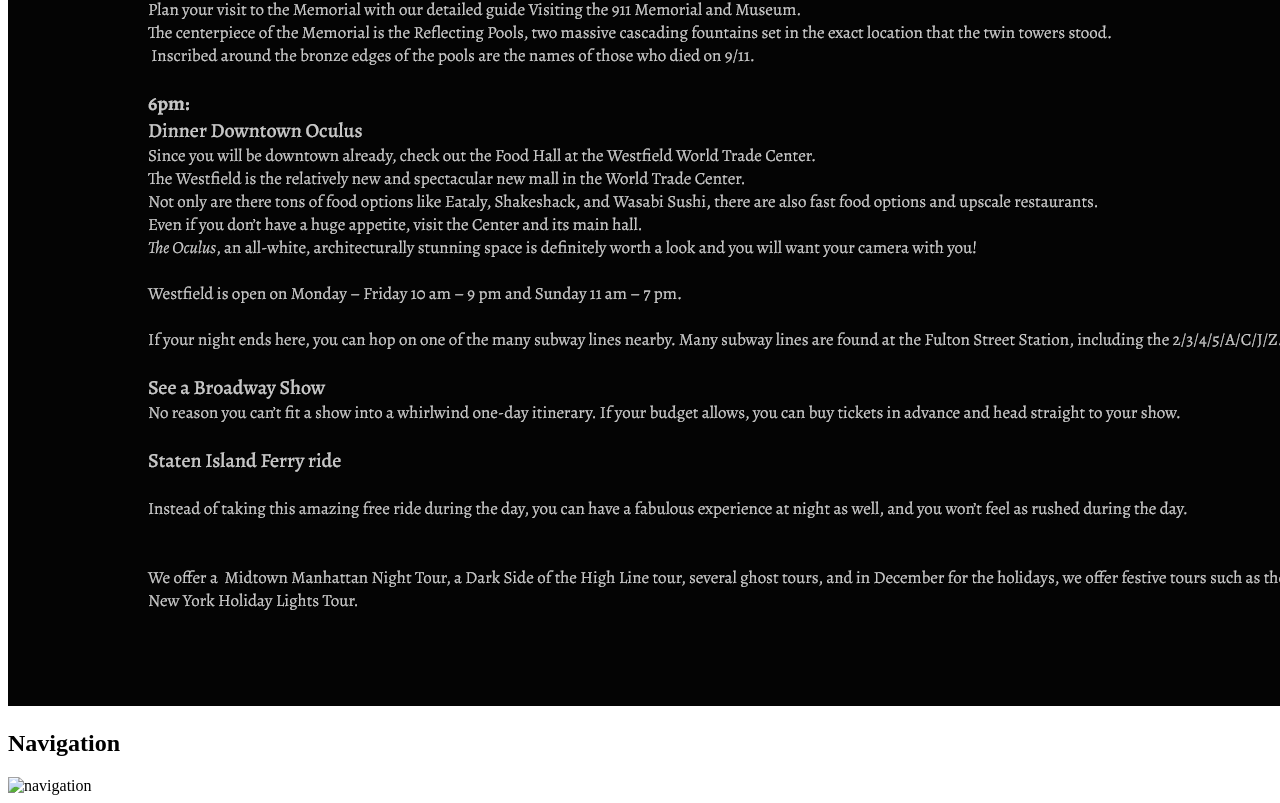
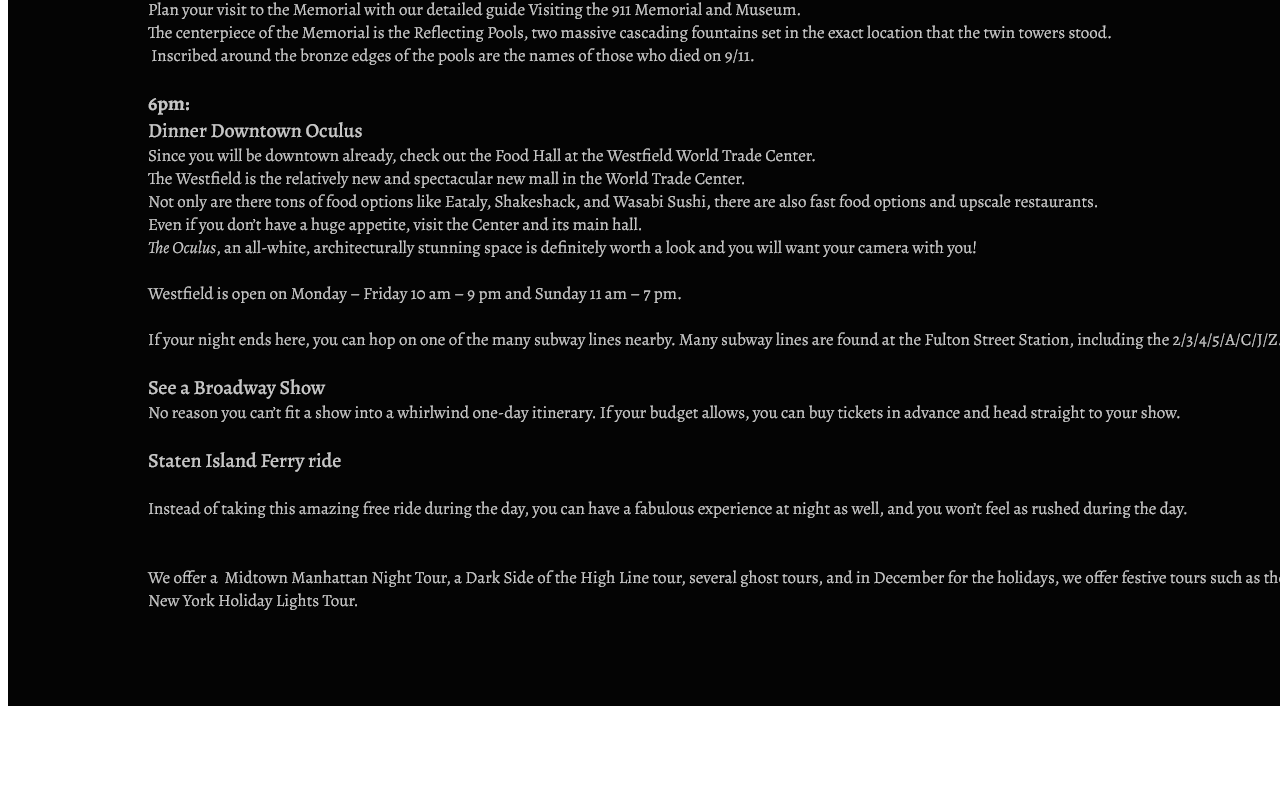
Before and after one commit to Breah22/Avt217-spring21, a plain HTML site: page p2/2.4/index.html in a window 1280 px wide. Shown: the part 10481-11284 px from the top of the page. After the commit the page ends 11199 px from the top, so only its background shows below. Drawn offline with Linux system fonts and the light colour scheme.

Commit message:
Update index.html

```diff
--- a/p2/2.4/index.html
+++ b/p2/2.4/index.html
@@ -17,8 +17,5 @@
     <h2>24 Hours Page</h2>
     <img alt="a day in new york"
     src="images/24hours.png">
-    <h2>Navigation</h2>
-    <img alt="navigation"
-    src="images/navigation.png">
   </body>
 </html>
```
